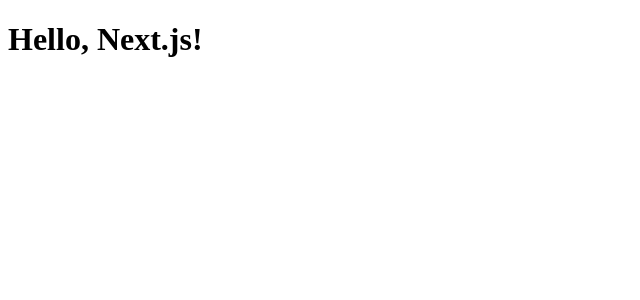
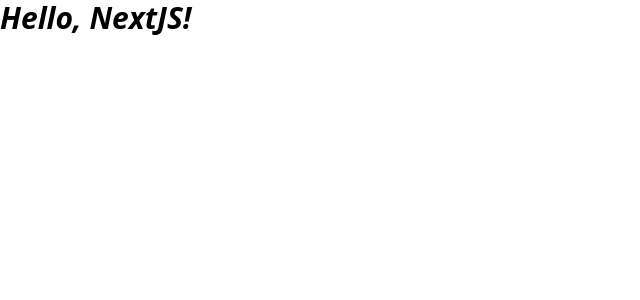
Before and after one commit to lancsaktibi/d12n.eu, a Next.js app: page / in a window 1280 px wide. Shown: the top 300 px of the page, without its empty margins (0-640 px from the left). Built offline with nearby package versions, Linux system fonts and the light colour scheme.

Commit message:
added Tailwind CSS

```diff
--- /dev/null
+++ b/app/globals.css
@@ -0,0 +1,3 @@
+@tailwind base;
+@tailwind components;
+@tailwind utilities;
--- a/app/layout.tsx
+++ b/app/layout.tsx
@@ -1,3 +1,5 @@
+import "./globals.css";
+
 export default function RootLayout({
     children,
   }: {
--- a/app/page.tsx
+++ b/app/page.tsx
@@ -1,3 +1,7 @@
 export default function Page() {
-    return <h1>Hello, Next.js!</h1>
+    return (
+      <p className="text-3xl font-bold italic">
+        Hello, NextJS!
+      </p>
+    )
   }
--- a/package.json
+++ b/package.json
@@ -18,6 +18,9 @@
   "devDependencies": {
     "@types/node": "^20.11.18",
     "@types/react": "^18.2.55",
+    "autoprefixer": "^10.4.19",
+    "postcss": "^8.4.38",
+    "tailwindcss": "^3.4.4",
     "typescript": "^5.3.3"
   }
 }
--- /dev/null
+++ b/postcss.config.js
@@ -0,0 +1,6 @@
+module.exports = {
+  plugins: {
+    tailwindcss: {},
+    autoprefixer: {},
+  },
+}
--- /dev/null
+++ b/tailwind.config.js
@@ -0,0 +1,12 @@
+/** @type {import('tailwindcss').Config} */
+module.exports = {
+  content: [
+    "./app/**/*.{js,ts,jsx,tsx,mdx}",
+    "./pages/**/*.{js,ts,jsx,tsx,mdx}",
+    "./components/**/*.{js,ts,jsx,tsx,mdx}",
+  ],
+  theme: {
+    extend: {},
+  },
+  plugins: [],
+}
```
Also changed, not shown: 2 other files (tests, documents, lock files or other folders).
